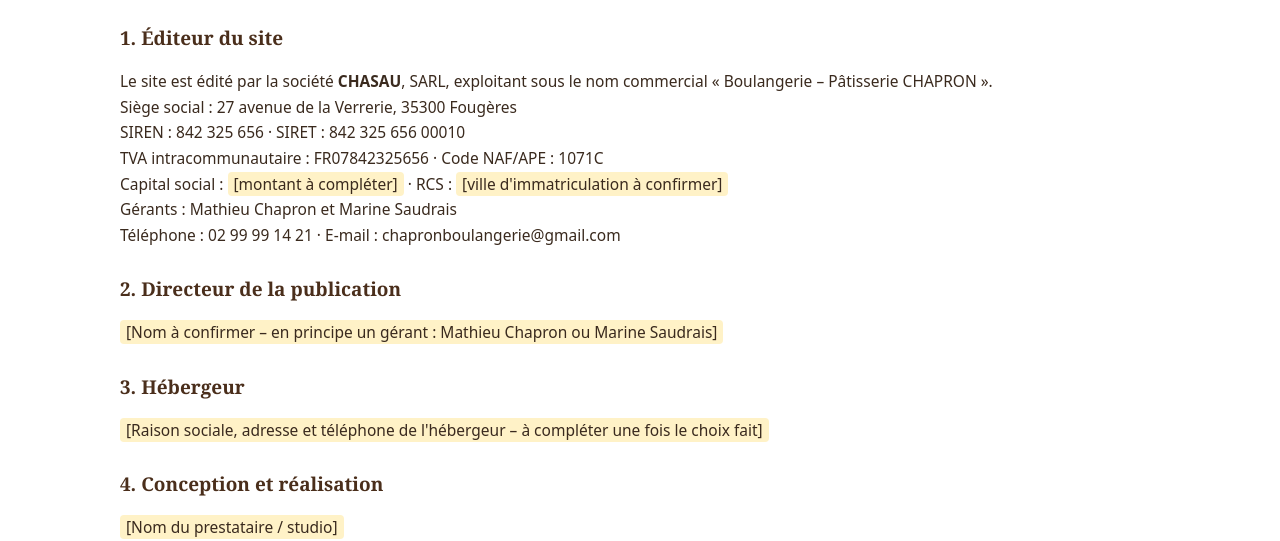
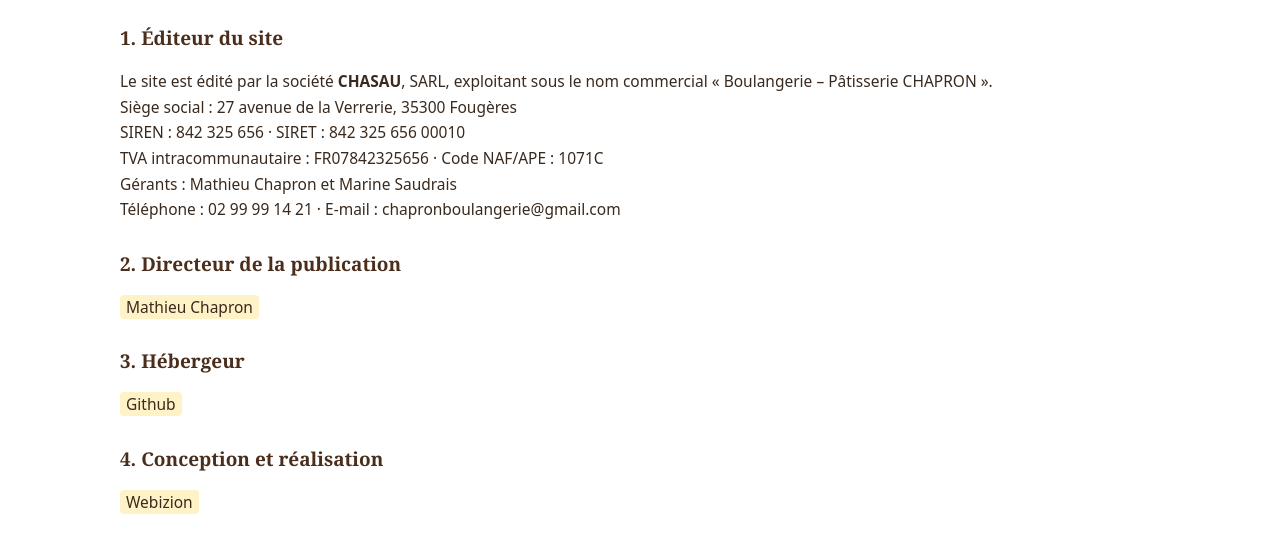
Before and after one commit to WebiZion-fr/boulangerie_patisserie_Chapron, a plain HTML site: page mentions-legales.html in a window 1280 px wide. Shown: the part 263-804 px from the top of the page. Drawn offline with Linux system fonts and the light colour scheme.

Commit message:
Update mentions-legales.html

```diff
--- a/mentions-legales.html
+++ b/mentions-legales.html
@@ -94,18 +94,17 @@ footer a{color:#f0cf93}
 Siège social : 27 avenue de la Verrerie, 35300 Fougères<br>
 SIREN : 842 325 656 · SIRET : 842 325 656 00010<br>
 TVA intracommunautaire : FR07842325656 · Code NAF/APE : 1071C<br>
-Capital social : <span class="todo">[montant à compléter]</span> · RCS : <span class="todo">[ville d'immatriculation à confirmer]</span><br>
 Gérants : Mathieu Chapron et Marine Saudrais<br>
 Téléphone : 02 99 99 14 21 · E-mail : chapronboulangerie@gmail.com</p>
 
 <h3>2. Directeur de la publication</h3>
-<p><span class="todo">[Nom à confirmer – en principe un gérant : Mathieu Chapron ou Marine Saudrais]</span></p>
+<p><span class="todo">Mathieu Chapron</span></p>
 
 <h3>3. Hébergeur</h3>
-<p><span class="todo">[Raison sociale, adresse et téléphone de l'hébergeur – à compléter une fois le choix fait]</span></p>
+<p><span class="todo">Github</span></p>
 
 <h3>4. Conception et réalisation</h3>
-<p><span class="todo">[Nom du prestataire / studio]</span></p>
+<p><span class="todo">Webizion</span></p>
 
 <h3>5. Propriété intellectuelle</h3>
 <p>L'ensemble des contenus du site (textes, photographies, logos, graphismes) est protégé par le droit d'auteur. Toute reproduction sans autorisation écrite préalable de CHASAU est interdite.</p>
```
